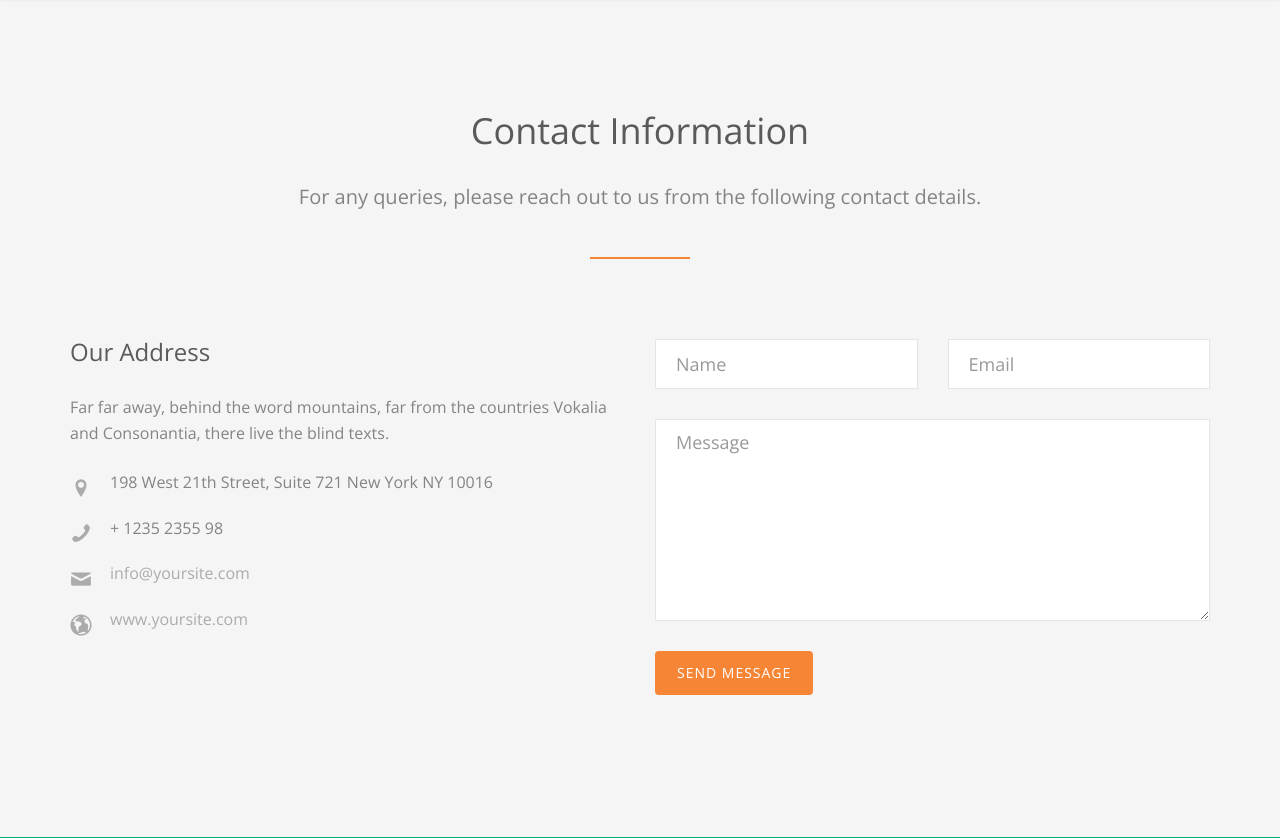
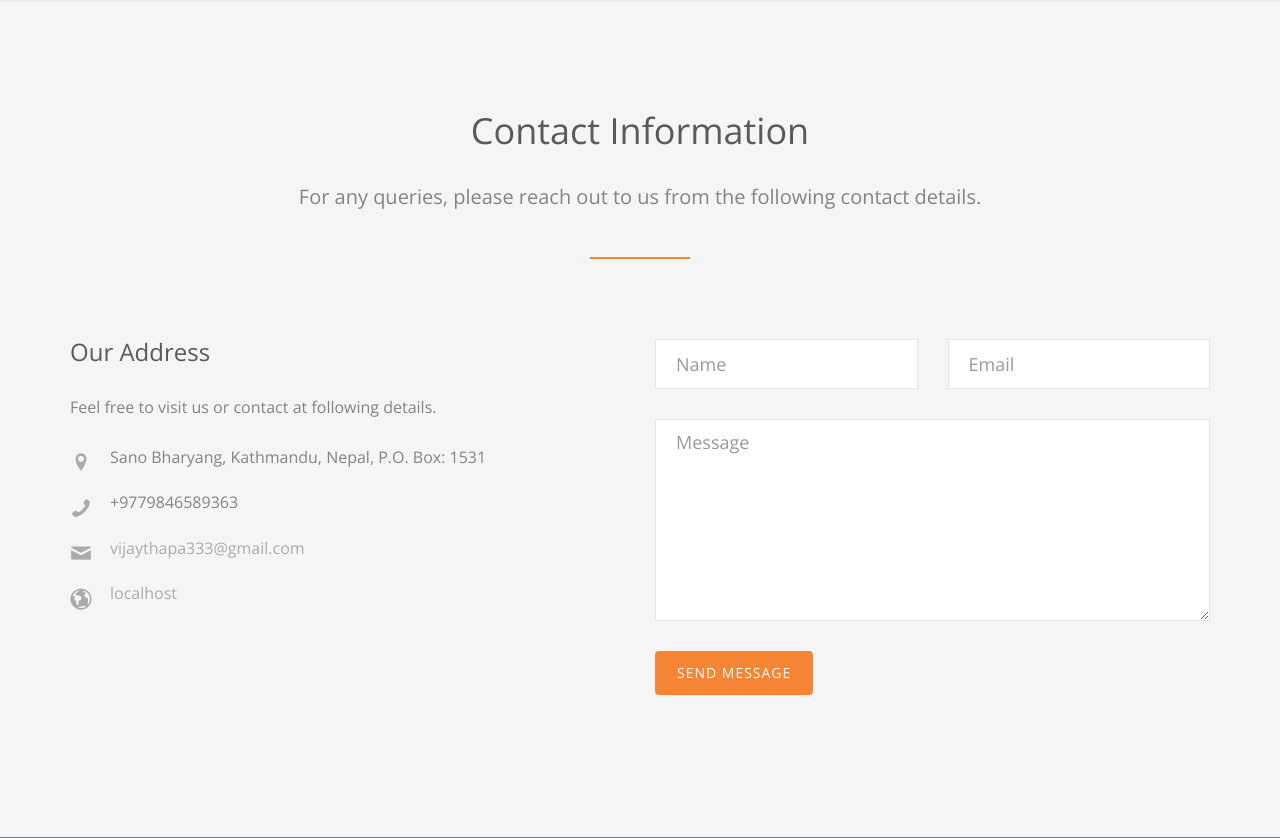
Before and after one commit to vijaythapa333/django-travel-lite, a Django app: page /contact/ in a window 1280 px wide. Shown: the part 96-934 px from the top of the page. Run offline with Django 3.2, Linux system fonts and the light colour scheme; data comes from the database, SQL or seed files in the repository; some libraries are stand-ins or nearby versions; some web fonts are replaced.

Commit message:
Contact Details displayed on Contact Page

```diff
--- a/templates/contact.html
+++ b/templates/contact.html
@@ -36,12 +36,12 @@
 					<div class="row animate-box">
 						<div class="col-md-6">
 							<h3 class="section-title">Our Address</h3>
-							<p>Far far away, behind the word mountains, far from the countries Vokalia and Consonantia, there live the blind texts.</p>
+							<p>Feel free to visit us or contact at following details.</p>
 							<ul class="contact-info">
-								<li><i class="icon-location-pin"></i>198 West 21th Street, Suite 721 New York NY 10016</li>
-								<li><i class="icon-phone2"></i>+ 1235 2355 98</li>
-								<li><i class="icon-mail"></i><a href="#">info@yoursite.com</a></li>
-								<li><i class="icon-globe2"></i><a href="#">www.yoursite.com</a></li>
+								<li><i class="icon-location-pin"></i>{{ this_app.app_address }}, P.O. Box: {{ this_app.app_postal }}</li>
+								<li><i class="icon-phone2"></i>{{ this_app.app_contact }}</li>
+								<li><i class="icon-mail"></i><a href="mailto:{{ this_app.app_email }}">{{ this_app.app_email }}</a></li>
+								<li><i class="icon-globe2"></i><a href="http://{{ request.get_host }}" target="_blank">{{ request.get_host }}</a></li>
 							</ul>
 						</div>
 						<div class="col-md-6">
@@ -113,7 +113,7 @@
 				</div>
 			</div>
 		</div>
-}
+
 	</div>
 	{% comment %} Map Field Starts Here {% endcomment %}
 	<div id="map" class="fh5co-map">
--- a/thisapp/models.py
+++ b/thisapp/models.py
@@ -25,7 +25,7 @@ class AppDetail(models.Model):
 		default='Yes',
 		max_length=10,
 		verbose_name='Book On Whatsapp?',
-		help_text='Select Yes to accept booking on WhatsApp.'
+		help_text='Select Yes to accept booking on WhatsApp. Also make sure Contact Number is added.'
 	)
 	developed_by = models.CharField(max_length=20, blank=True, null=True, verbose_name="Developed By", help_text='Do not change it. Changing it may cause your website to not function correctly.')
 	app_created_at = models.DateTimeField(auto_now_add=True, verbose_name="App Created Date")
```
